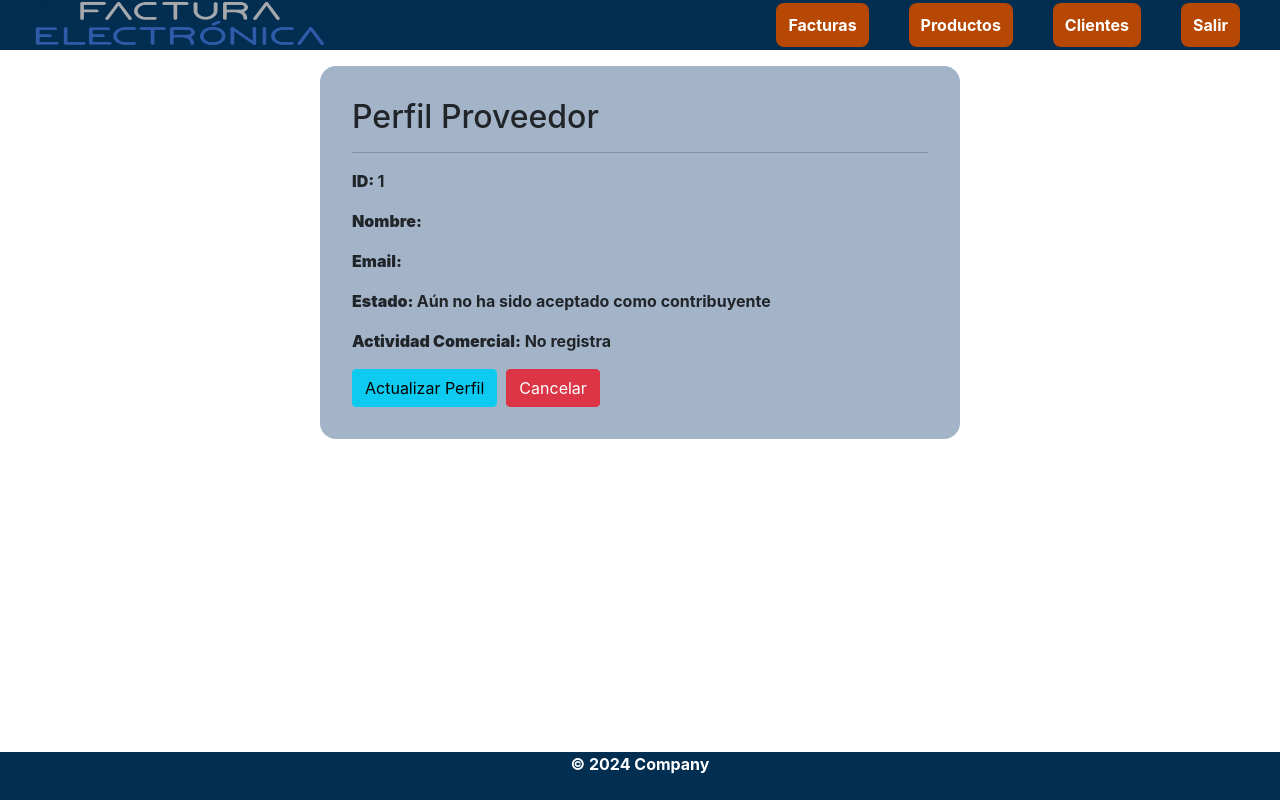
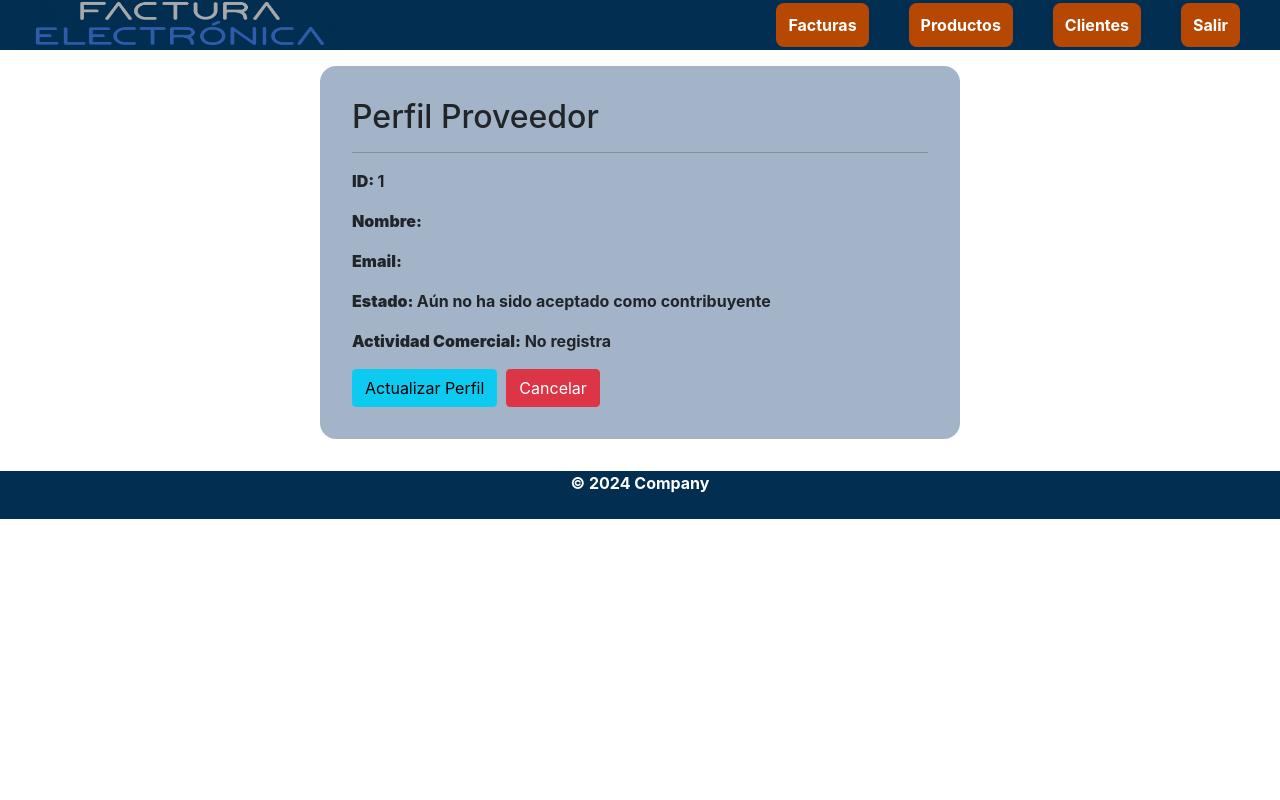
Before and after one commit to EddyVillarrealMunoz/Proyecto2, a React (Create React App) app in the folder proyecto2-frontend/: page /profile-proveedor/1 in a window 1280 px wide. Built offline with nearby package versions, Linux system fonts and the light colour scheme; no server answers.

Commit message:
Correcion Footer

```diff
--- a/proyecto2-frontend/src/Components/Footer.js
+++ b/proyecto2-frontend/src/Components/Footer.js
@@ -4,7 +4,7 @@ import React from 'react';
 
 export const Footer = () => {
     return (
-        <div className={"align-bottom"}>
+        <div className={"align-bottom mt-3"}>
             <footer className={"flex-wrap justify-content-between"}>
                 &copy; 2024 Company
                 <div>
--- a/proyecto2-frontend/src/css/style.css
+++ b/proyecto2-frontend/src/css/style.css
@@ -62,7 +62,6 @@ header {
 }
 
 footer {
-    position: fixed;
     bottom: 0;
     width: 100%;
     background-color: var(--color1);
```
